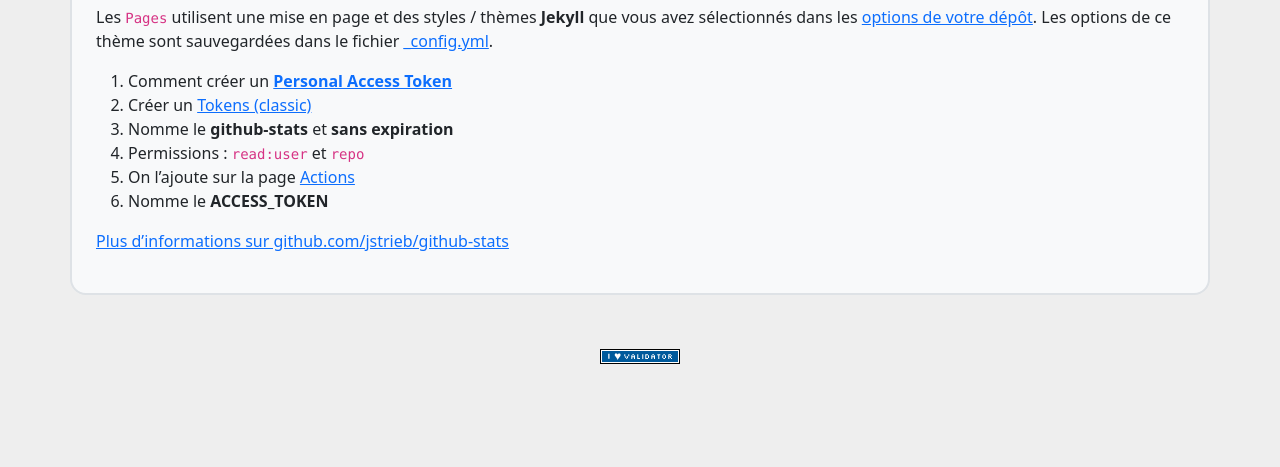
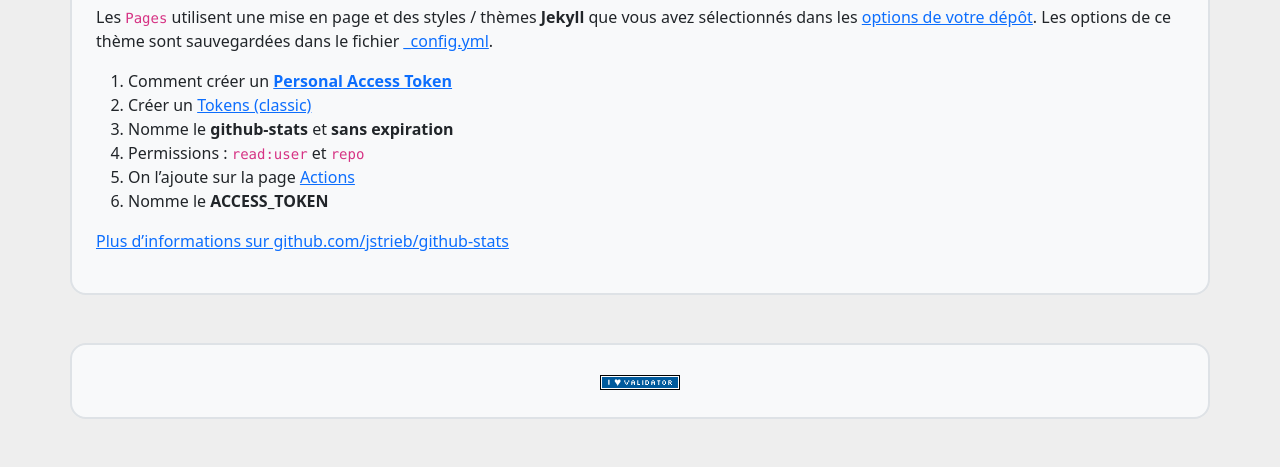
Before and after one commit to Machou/machou.github.io, a Jekyll site: the page built from pages/index.md, in a window 1280 px wide. Shown: the part 2491-2958 px from the top of the page. Built offline with Jekyll 4.4.1, drawn with Linux system fonts in a browser that asks for light colours; before the commit the page ends 2874 px from its top, so only the background shows below that.

Commit message:
corrections

```diff
--- a/_layouts/defaut.html
+++ b/_layouts/defaut.html
@@ -34,9 +34,11 @@
 	</main>
 
 	<footer>
-		<p class="text-center">
-			<a href="https://validator.w3.org/nu/?showsource=yes&doc=https://machou.github.io/wow-pnj-lfr"><img src="assets/img/logo-w3c-ilove.png" alt="W3C Validator" title="W3C Validator"></a>
-		</p>
+		<div class="container bg-light border border-2 rounded-4 my-5 p-4">
+			<p class="mb-0 text-center">
+				<a href="https://validator.w3.org/nu/?showsource=yes&doc=https://machou.github.io/wow-pnj-lfr"><img src="assets/img/logo-w3c-ilove.png" alt="W3C Validator" title="W3C Validator"></a>
+			</p>
+		</div>
 	</footer>
 </body>
 </html>
```
